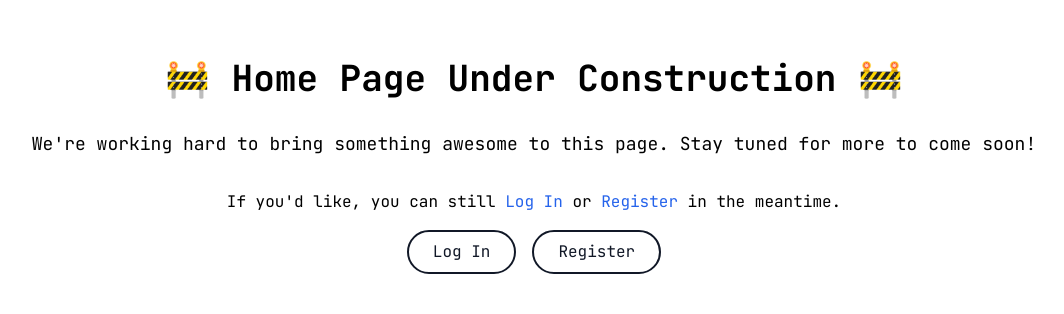
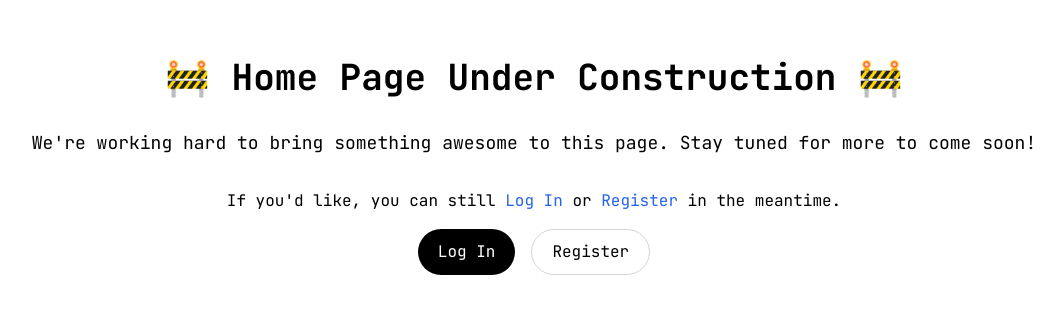
Before and after one commit to rileyedward/corvesive, a SvelteKit app: page / in a window 1280 px wide. Shown: the part 234-548 px from the top of the page, without its empty margins (106-1170 px from the left). Built offline with nearby package versions, Linux system fonts and the light colour scheme.

Commit message:
button styles

```diff
--- a/src/app.css
+++ b/src/app.css
@@ -6,3 +6,34 @@ html,
 body {
 	font-family: 'JetBrains Mono', monospace;
 }
+
+/* Buttons */
+.btn {
+	@apply px-5 py-2.5 rounded-full inline-flex items-center justify-center transition-all duration-200 ease-in-out;
+}
+
+.btn-primary {
+	@apply bg-black text-white;
+}
+
+.btn-primary:hover {
+	@apply bg-gray-700 shadow-xl transform scale-105;
+}
+
+.btn-primary:focus,
+.btn-primary:active {
+	@apply ring-2 ring-gray-400;
+}
+
+.btn-secondary {
+	@apply bg-white text-black border border-gray-300;
+}
+
+.btn-secondary:hover {
+	@apply bg-gray-100 shadow-lg transform scale-105;
+}
+
+.btn-secondary:focus,
+.btn-secondary:active {
+	@apply ring-2 ring-gray-400;
+}
--- a/src/routes/+page.svelte
+++ b/src/routes/+page.svelte
@@ -12,18 +12,8 @@
 				or <a href="/register" class="text-blue-600 hover:underline">Register</a> in the meantime.
 			</p>
 			<div class="flex justify-center space-x-4">
-				<a
-					href="/login"
-					class="px-6 py-2 rounded-full border-2 border-gray-900 text-gray-900 hover:bg-gray-900 hover:text-white transition-colors"
-				>
-					Log In
-				</a>
-				<a
-					href="/register"
-					class="px-6 py-2 rounded-full border-2 border-gray-900 text-gray-900 hover:bg-gray-900 hover:text-white transition-colors"
-				>
-					Register
-				</a>
+				<a href="/login" class="btn btn-primary"> Log In </a>
+				<a href="/register" class="btn btn-secondary"> Register </a>
 			</div>
 		</div>
 	</div>
```
